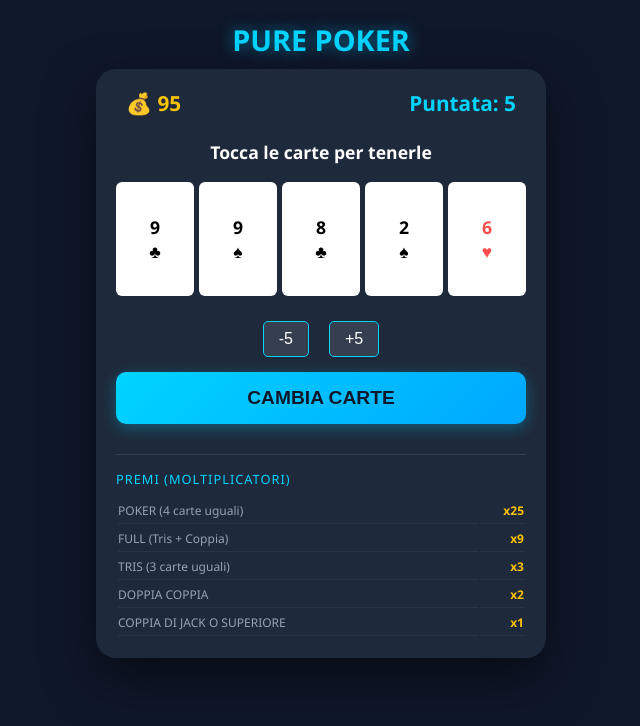
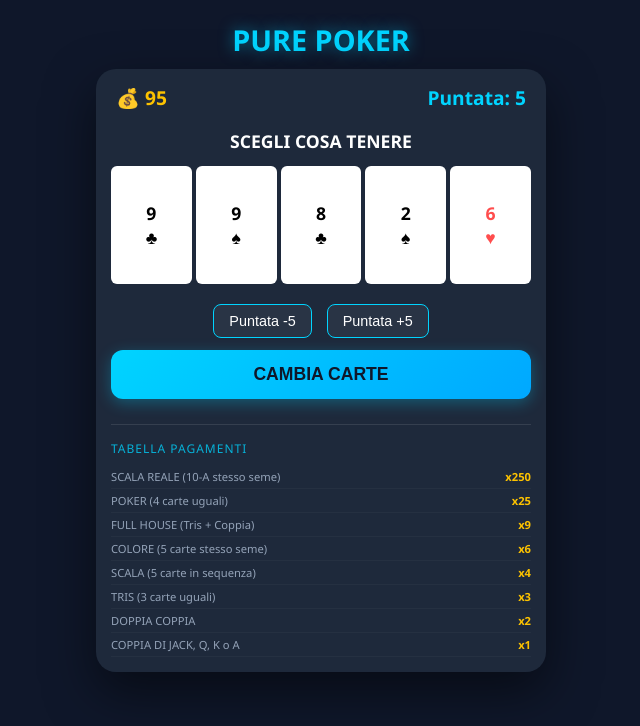
Before and after one commit to ccoppi/vp, a plain HTML site: page index.html in a window 1280 px wide. Both pictures are taken after a click on the button "DISTRIBUISCI". Shown: the whole page, without its empty margins (319-959 px from the left). Drawn offline with Linux system fonts and the light colour scheme.

Commit message:
Update index.html

```diff
--- a/index.html
+++ b/index.html
@@ -3,7 +3,7 @@
 <head>
     <meta charset="UTF-8">
     <meta name="viewport" content="width=device-width, initial-scale=1.0, maximum-scale=1.0, user-scalable=no">
-    <title>Pure VideoPoker - No Ads</title>
+    <title>Pure VideoPoker</title>
     <style>
         :root {
             --bg-color: #0f172a;
@@ -24,6 +24,7 @@
             margin: 0;
             padding: 10px;
             min-height: 100vh;
+            overflow-x: hidden;
         }
 
         h1 {
@@ -37,7 +38,7 @@
             width: 100%;
             max-width: 450px;
             background: var(--surface);
-            padding: 20px;
+            padding: 15px;
             border-radius: 20px;
             box-shadow: 0 20px 50px rgba(0,0,0,0.5);
             text-align: center;
@@ -47,10 +48,10 @@
         .stats {
             display: flex;
             justify-content: space-between;
-            margin-bottom: 15px;
-            font-size: 1.3rem;
+            margin-bottom: 10px;
+            font-size: 1.2rem;
             font-weight: bold;
-            padding: 0 10px;
+            padding: 0 5px;
         }
 
         .balance-box { color: var(--gold); }
@@ -58,25 +59,26 @@
 
         .message {
             height: 40px;
-            margin: 10px 0;
+            margin: 5px 0;
             font-weight: bold;
             color: white;
             font-size: 1.1rem;
             display: flex;
             align-items: center;
             justify-content: center;
+            text-transform: uppercase;
         }
 
         .cards-display {
             display: flex;
             justify-content: space-between;
-            gap: 5px;
-            margin-bottom: 25px;
-            min-height: 110px;
+            gap: 4px;
+            margin-bottom: 20px;
+            min-height: 100px;
         }
 
         .card {
-            width: 18%;
+            width: 18.5%;
             aspect-ratio: 2/3;
             background: var(--card-bg);
             border-radius: 6px;
@@ -96,18 +98,19 @@
 
         .card.held {
             border-color: var(--accent);
-            transform: translateY(-10px);
+            transform: translateY(-8px);
             box-shadow: 0 5px 15px rgba(0, 212, 255, 0.4);
         }
 
         .card.held::after {
             content: "TENUTO";
             position: absolute;
-            top: -25px;
+            top: -22px;
             left: 0;
             width: 100%;
-            font-size: 0.6rem;
+            font-size: 0.55rem;
             color: var(--accent);
+            font-weight: bold;
         }
 
         .card.red { color: var(--danger); }
@@ -115,51 +118,53 @@
         .controls {
             display: flex;
             flex-direction: column;
-            gap: 15px;
+            gap: 12px;
         }
 
         .bet-buttons {
             display: flex;
             justify-content: center;
-            gap: 20px;
+            gap: 15px;
             align-items: center;
         }
 
         .btn-bet {
-            background: rgba(255,255,255,0.1);
+            background: rgba(255,255,255,0.05);
             color: white;
             border: 1px solid var(--accent);
             padding: 8px 15px;
-            border-radius: 5px;
-            font-size: 1rem;
+            border-radius: 8px;
+            font-size: 0.9rem;
+            cursor: pointer;
         }
 
         #deal-btn {
             background: linear-gradient(135deg, var(--accent), #00a8ff);
             border: none;
-            padding: 15px;
-            border-radius: 10px;
+            padding: 14px;
+            border-radius: 12px;
             color: var(--bg-color);
-            font-weight: bold;
-            font-size: 1.2rem;
+            font-weight: 800;
+            font-size: 1.1rem;
             cursor: pointer;
             box-shadow: 0 4px 15px rgba(0, 212, 255, 0.3);
+            text-transform: uppercase;
         }
 
         #reload-btn {
             background: var(--danger);
             border: none;
             padding: 15px;
-            border-radius: 10px;
+            border-radius: 12px;
             color: white;
             font-weight: bold;
             display: none;
             width: 100%;
+            cursor: pointer;
         }
 
-        /* TABELLA INFO IN BASSO */
         .info-table {
-            margin-top: 30px;
+            margin-top: 25px;
             border-top: 1px solid rgba(255,255,255,0.1);
             padding-top: 15px;
             text-align: left;
@@ -167,19 +172,21 @@
 
         .info-title {
             color: var(--accent);
-            font-size: 0.8rem;
+            font-size: 0.75rem;
             text-transform: uppercase;
             margin-bottom: 8px;
             letter-spacing: 1px;
+            opacity: 0.8;
         }
 
         .info-table table {
             width: 100%;
-            font-size: 0.75rem;
+            font-size: 0.7rem;
             color: #94a3b8;
+            border-collapse: collapse;
         }
 
-        .info-table td { padding: 4px 0; border-bottom: 1px solid rgba(255,255,255,0.05); }
+        .info-table td { padding: 4px 0; border-bottom: 1px solid rgba(255,255,255,0.03); }
         .info-table td:last-child { text-align: right; color: var(--gold); font-weight: bold; }
 
     </style>
@@ -194,7 +201,7 @@
             <div class="bet-box">Puntata: <span id="current-bet">5</span></div>
         </div>
 
-        <div class="message" id="status-msg">Buona fortuna! 🃏</div>
+        <div class="message" id="status-msg">Pronto? 🃏</div>
 
         <div class="cards-display" id="cards-row">
             <div class="card">?</div>
@@ -206,21 +213,24 @@
 
         <div class="controls">
             <div class="bet-buttons">
-                <button class="btn-bet" onclick="changeBet(-5)">-5</button>
-                <button class="btn-bet" onclick="changeBet(5)">+5</button>
+                <button class="btn-bet" onclick="changeBet(-5)">Puntata -5</button>
+                <button class="btn-bet" onclick="changeBet(5)">Puntata +5</button>
             </div>
             <button id="deal-btn" onclick="handleDeal()">DISTRIBUISCI</button>
-            <button id="reload-btn" onclick="resetGame()">FINITO I SOLDI? RICARICA 100</button>
+            <button id="reload-btn" onclick="resetGame()">SOLDI FINITI! RICARICA 100</button>
         </div>
 
         <div class="info-table">
-            <div class="info-title">Premi (Moltiplicatori)</div>
+            <div class="info-title">Tabella Pagamenti</div>
             <table>
+                <tr><td>SCALA REALE (10-A stesso seme)</td><td>x250</td></tr>
                 <tr><td>POKER (4 carte uguali)</td><td>x25</td></tr>
-                <tr><td>FULL (Tris + Coppia)</td><td>x9</td></tr>
+                <tr><td>FULL HOUSE (Tris + Coppia)</td><td>x9</td></tr>
+                <tr><td>COLORE (5 carte stesso seme)</td><td>x6</td></tr>
+                <tr><td>SCALA (5 carte in sequenza)</td><td>x4</td></tr>
                 <tr><td>TRIS (3 carte uguali)</td><td>x3</td></tr>
                 <tr><td>DOPPIA COPPIA</td><td>x2</td></tr>
-                <tr><td>COPPIA DI JACK O SUPERIORE</td><td>x1</td></tr>
+                <tr><td>COPPIA DI JACK, Q, K o A</td><td>x1</td></tr>
             </table>
         </div>
     </div>
@@ -266,7 +276,9 @@
         function changeBet(amount) {
             if (gameState !== "DEAL") return;
             let newBet = bet + amount;
-            if (newBet >= 5 && newBet <= balance) bet = newBet;
+            if (newBet >= 5 && newBet <= Math.max(balance, 5)) {
+                bet = newBet;
+            }
             updateUI();
         }
 
@@ -291,14 +303,18 @@
 
         function handleDeal() {
             if (gameState === "DEAL") {
-                if (balance < bet) return;
+                if (balance < bet) {
+                    alert("Crediti insufficienti! Riduci la puntata o ricarica.");
+                    return;
+                }
                 balance -= bet;
                 createDeck();
                 hand = deck.splice(0, 5);
                 heldIndices.clear();
                 gameState = "DRAW";
                 document.getElementById('deal-btn').innerText = "CAMBIA CARTE";
-                document.getElementById('status-msg').innerText = "Tocca le carte per tenerle";
+                document.getElementById('status-msg').innerText = "Scegli cosa tenere";
+                document.getElementById('status-msg').style.color = "white";
             } else {
                 for (let i = 0; i < 5; i++) {
                     if (!heldIndices.has(i)) hand[i] = deck.splice(0, 1)[0];
@@ -306,6 +322,8 @@
                 checkWin();
                 gameState = "DEAL";
                 document.getElementById('deal-btn').innerText = "DISTRIBUISCI";
+                if (bet > balance) bet = Math.max(5, Math.floor(balance/5)*5);
+                if (balance < 5 && balance > 0) bet = balance;
             }
             renderCards();
             updateUI();
@@ -314,6 +332,11 @@
         function checkWin() {
             const counts = {};
             hand.forEach(c => counts[c.value] = (counts[c.value] || 0) + 1);
+
+            const valNums = hand.map(c => valMap[c.value]).sort((a, b) => a - b);
+            const isFlush = hand.every(c => c.suit === hand[0].suit);
+            const isStraight = valNums.every((val, i) => i === 0 || val === valNums[i-1] + 1);
+
             const valCounts = Object.values(counts);
             const pairs = valCounts.filter(v => v === 2).length;
             const tris = valCounts.some(v => v === 3);
@@ -322,15 +345,16 @@
             let winMultiplier = 0;
             let msg = "Nessuna combinazione";
 
-            if (poker) { winMultiplier = 25; msg = "POKER! 🏆"; }
+            if (isFlush && isStraight && valNums[0] === 10) { winMultiplier = 250; msg = "SCALA REALE! 🔥"; }
+            else if (poker) { winMultiplier = 25; msg = "POKER! 🏆"; }
             else if (tris && pairs === 1) { winMultiplier = 9; msg = "FULL HOUSE! 🔥"; }
+            else if (isFlush) { winMultiplier = 6; msg = "COLORE!"; }
+            else if (isStraight) { winMultiplier = 4; msg = "SCALA!"; }
             else if (tris) { winMultiplier = 3; msg = "TRIS!"; }
             else if (pairs === 2) { winMultiplier = 2; msg = "DOPPIA COPPIA"; }
             else if (pairs === 1) {
                 const pairValue = Object.keys(counts).find(k => counts[k] === 2);
-                if (valMap[pairValue] >= 11) {
-                    winMultiplier = 1; msg = "COPPIA DI JACK+";
-                }
+                if (valMap[pairValue] >= 11) { winMultiplier = 1; msg = "COPPIA DI JACK+"; }
             }
 
             if (winMultiplier > 0) {
@@ -339,7 +363,7 @@
                 document.getElementById('status-msg').style.color = "var(--gold)";
                 document.getElementById('status-msg').innerText = `${msg} (+${winAmount})`;
             } else {
-                document.getElementById('status-msg').style.color = "white";
+                document.getElementById('status-msg').style.color = "#94a3b8";
                 document.getElementById('status-msg').innerText = msg;
             }
         }
@@ -349,6 +373,7 @@
             bet = 5;
             gameState = "DEAL";
             document.getElementById('status-msg').innerText = "Ricarica effettuata!";
+            document.getElementById('status-msg').style.color = "white";
             updateUI();
             hand = [];
             const row = document.getElementById('cards-row');
```
